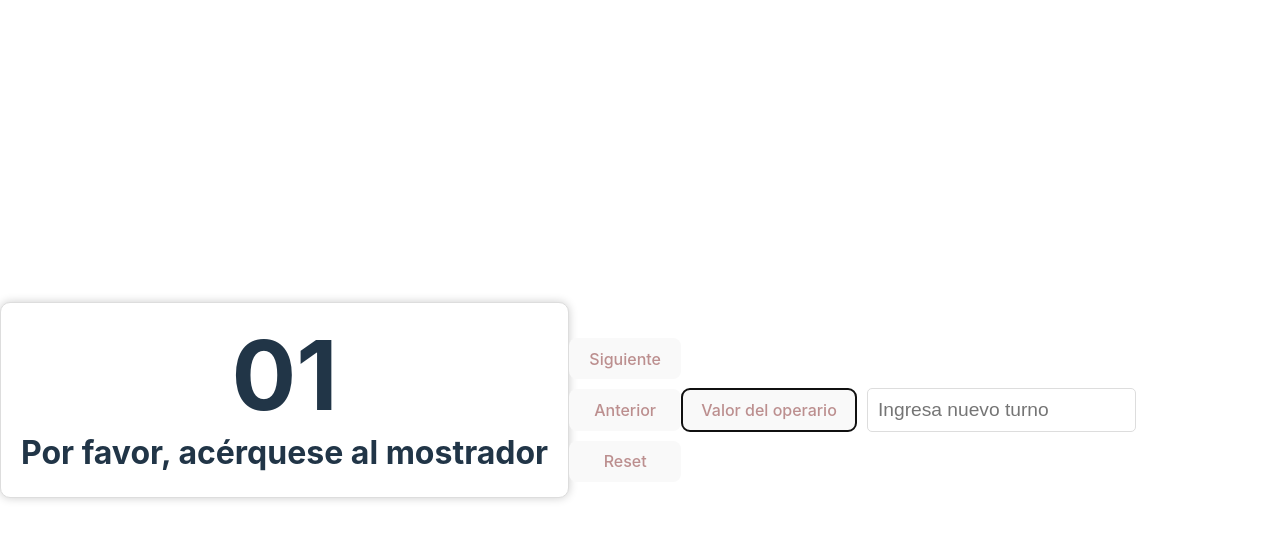
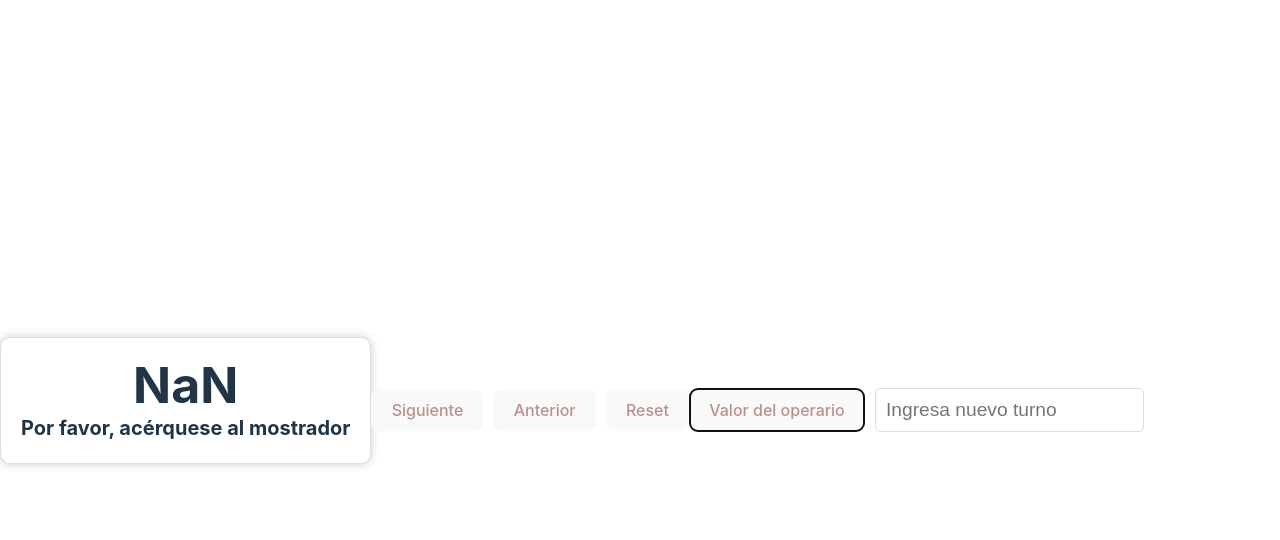
Before and after one commit to Pousi18/Master_lemoncode, a website built with Vite: page Modulo_4/index.html in a window 1280 px wide. Both pictures are taken after a click on the button "Valor del operario". Built offline with nearby package versions, Linux system fonts and the light colour scheme.

Commit message:
Módulo 04 realizado

```diff
--- a/Modulo_4/src/main.ts
+++ b/Modulo_4/src/main.ts
@@ -4,6 +4,8 @@ const numeroTurno = document.getElementById("numero-turno") as HTMLElement;
 const anterior = document.getElementById("anterior") as HTMLElement;
 const siguiente = document.getElementById("siguiente") as HTMLElement;
 const reset = document.getElementById("reset") as HTMLElement;
+const TurnoOperador = document.getElementById("turno-operador") as HTMLElement;
+const nuevo = document.getElementById("nuevo-turno") as HTMLInputElement;
 
 //Turno inicial
 
@@ -44,7 +46,14 @@ const resetTurno = () => {
 
 }
 
+//Turno operador
 
+
+const ponTurno = () => {
+
+    turnoActual = parseInt(nuevo.value);
+    actualizaTurno();
+}
 
 
 
@@ -56,3 +65,5 @@ siguiente.addEventListener("click" , aumentaTurno);
 anterior.addEventListener("click" , disminuirTurno);
 
 reset.addEventListener("click" , resetTurno);
+
+TurnoOperador.addEventListener("click" , ponTurno);
--- a/Modulo_4/src/style.css
+++ b/Modulo_4/src/style.css
@@ -1,3 +1,4 @@
+
 .turno-display {
   display: flex;
   flex-direction: column;
@@ -11,13 +12,13 @@
 }
 
 .numero-turno {
-  font-size: 6rem;
+  font-size: 50px;
   font-weight: bold;
   margin: 0;
 }
 
 .texto-turno {
-  font-size: 2rem;
+  font-size: 20px;
   font-weight: bold;
   margin: 0;
   text-align: center;
@@ -25,13 +26,13 @@
 
 .botones-turno {
   margin-top: 20px;
-  display: grid;
+  display: flex;
   gap: 10px;
 }
 
 button {
   padding: 10px 20px;
-  font-size: 1.2rem;
+  font-size: 20px;
   font-weight: bold;
   background-color: white;
   color: rosybrown;
```
Also changed, not shown: Modulo_4/index.html (+6 -0 lines).
